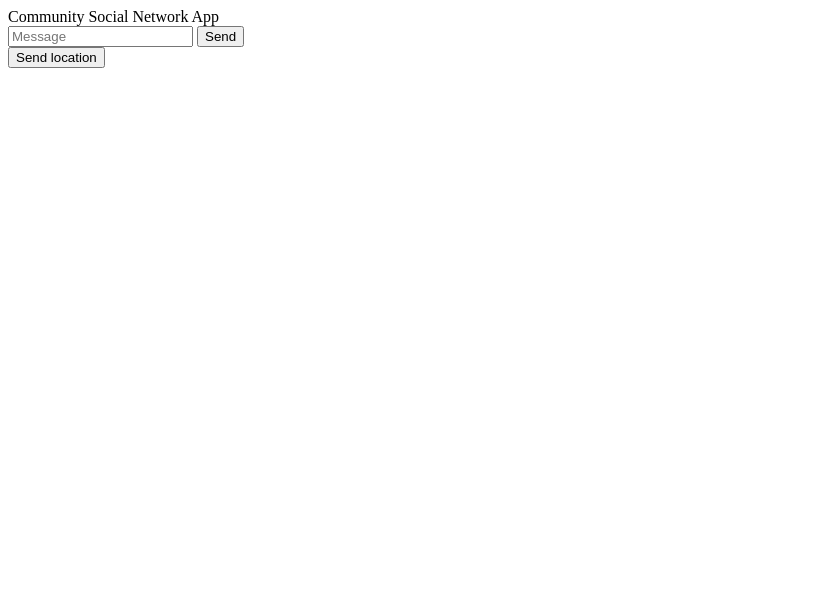
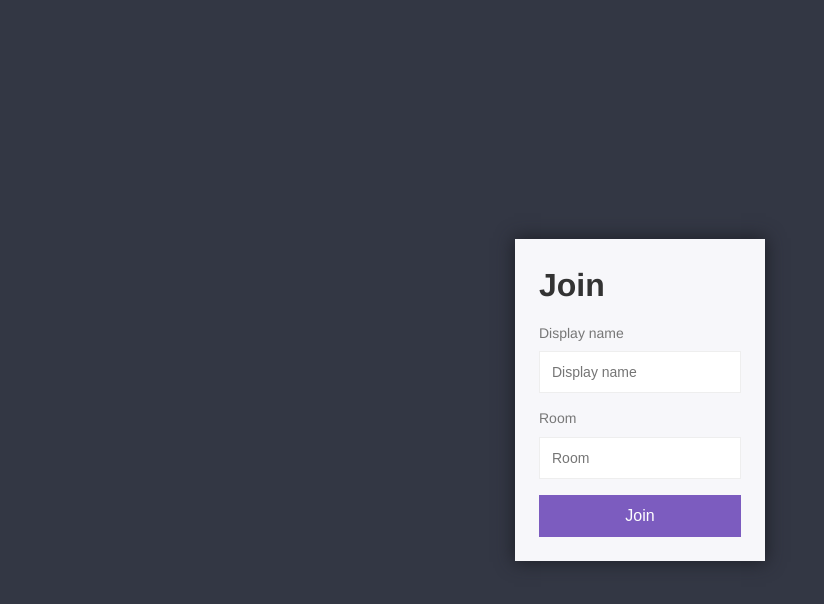
Before and after one commit to sajo2460/Community-Social-Network-App, a website: page public/index.html in a window 1280 px wide. Shown: the whole page, without its empty margins (0-824 px from the left). Drawn offline with nearby package versions, Linux system fonts and the light colour scheme; no server answers.

Commit message:
Configuration the index.html file as the join page

```diff
--- a/public/index.html
+++ b/public/index.html
@@ -1,35 +1,22 @@
 <!DOCTYPE html>
 <html>
     <head>
-
+        <title>Community Social Network App</title>
+        <link rel="icon" href="/img/favicon.png">
+        <link rel="stylesheet" href="/css/styles.min.css">
     </head>
     <body>
-        Community Social Network App
-
-        <div id="messages"></div>
-
-        <form id="message-form">
-            <input name="message" placeholder="Message">
-            <button>Send</button>
-        </form>
-        <button id="send-location">Send location</button>
-
-        <script id="message-template" type="text/html">
-            <div>
-                <p>{{createdAt}} - {{message}}</p>
+        <div class="centered-form">
+            <div class="centered-form__box">
+                <h1>Join</h1>
+                <form action="/chat.html">
+                    <label>Display name</label>
+                    <input type="text" name="username" placeholder="Display name" required>
+                    <label>Room</label>
+                    <input type="text" name="room" placeholder="Room" required>
+                    <button>Join</button>
+                </form>
             </div>
-        </script>
-
-        <script id="location-message-template" type="text/html">
-            <div>
-                <p>{{createdAt}} - <a href="{{url}}" target="_blank">My current location</a></p>
-            </div>
-        </script>
-
-        <script src="https://cdnjs.cloudflare.com/ajax/libs/mustache.js/3.0.1/mustache.min.js"></script>
-        <script src="https://cdnjs.cloudflare.com/ajax/libs/moment.js/2.22.2/moment.min.js"></script>
-        <script src="https://cdnjs.cloudflare.com/ajax/libs/qs/6.6.0/qs.min.js"></script>
-        <script src="/socket.io/socket.io.js"></script>
-        <script src="/js/chat.js"></script>
+        </div>
     </body>
 </html>
```
